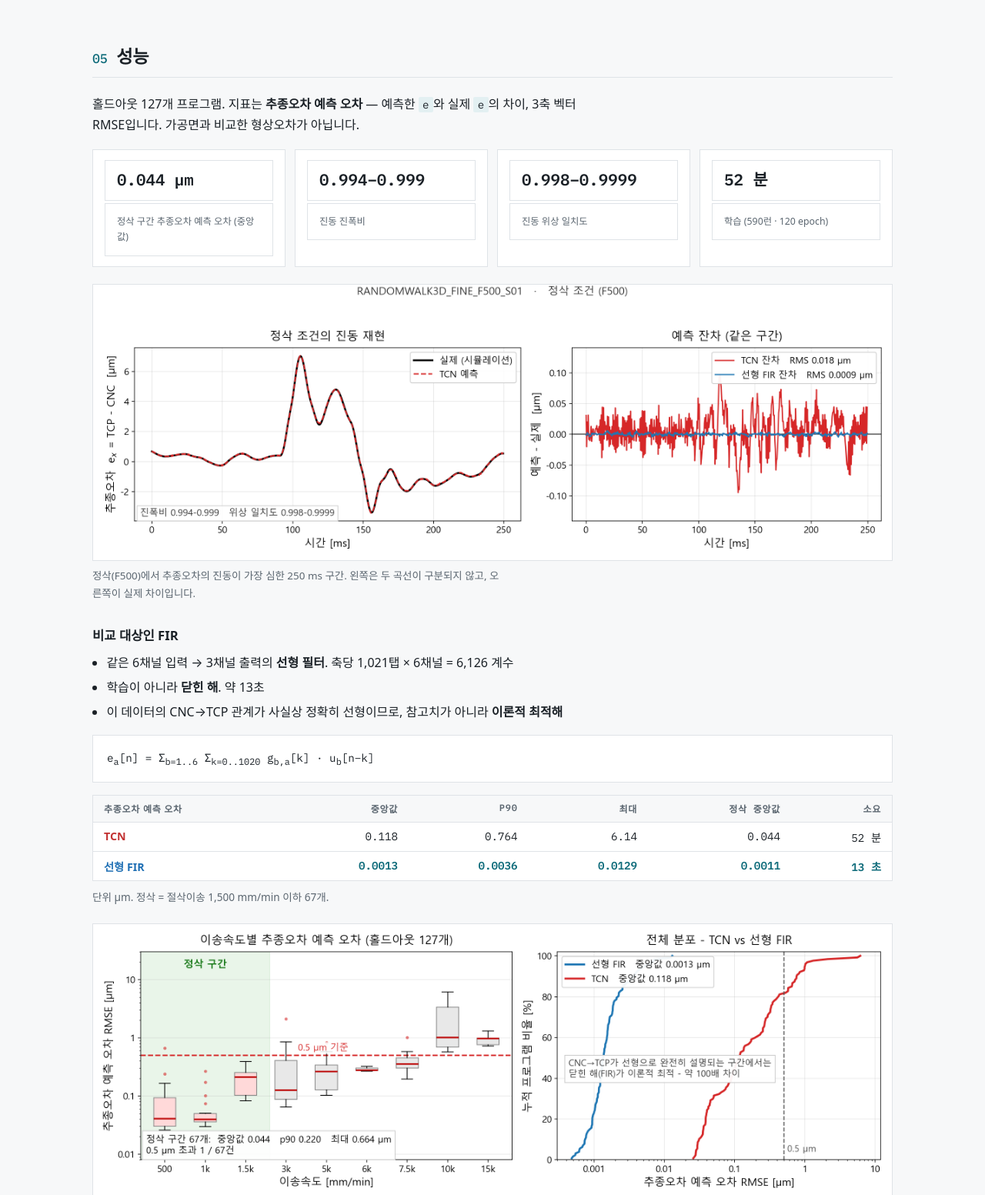
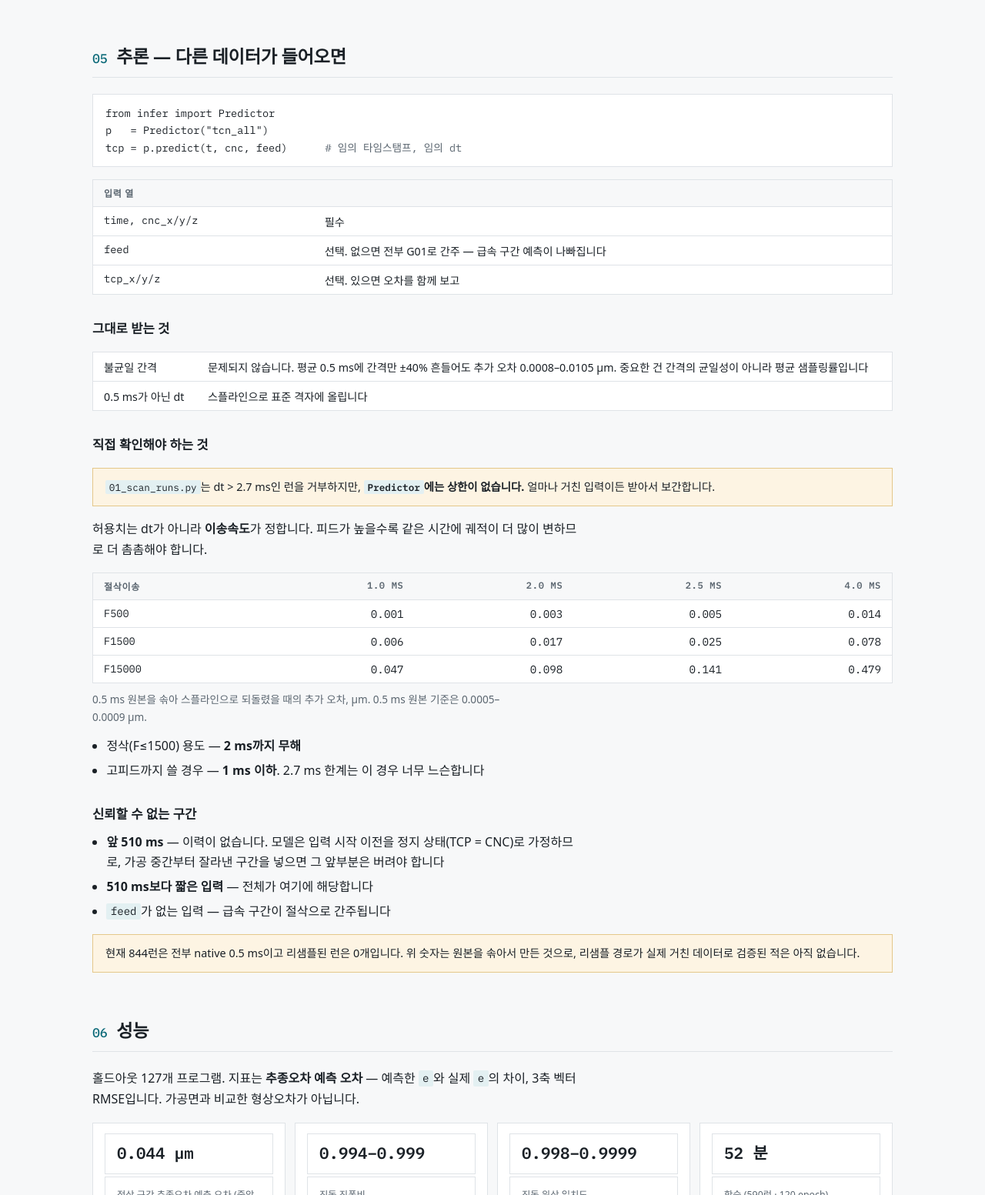
Before and after one commit to OptimisticPotato/CNC-TCP-wTCN, a plain HTML site: page docs/index.html in a window 1280 px wide. Shown: the part 4347-5900 px from the top of the page at 77% size. Drawn offline with Linux system fonts and the light colour scheme; a web font is replaced by a local one.

Commit message:
Document what the model accepts at inference, not just at training
The page covered training on 0.5 ms data and said nothing about feeding the
trained model something else, which is the question anyone using it asks
first.

New section 05 states what Predictor requires (time and cnc_x/y/z; feed is
optional and its absence makes every block look like cutting), what it takes
without complaint (irregular spacing costs 0.0008-0.0105 um at the same mean
rate; any dt is splined to the grid), and what the caller has to check,
because 01_scan_runs rejects runs coarser than 2.7 ms and Predictor does not.

The acceptable dt is set by feed, not by a fixed limit: resampling to 2.0 ms
costs 0.003 um at F500 and 0.098 um at F15000, against a 0.0005-0.0009 um
baseline. So 2 ms is harmless for finishing and 2.7 ms is too loose for high
feed. Also recorded: the first 510 ms of any input has no history and assumes
the motion starts at rest, and all 844 runs are natively 0.5 ms, so the
resampling path has never run on genuinely coarse data.

Co-Authored-By: Claude Opus 5 <noreply@anthropic.com>

```diff
--- a/docs/index.html
+++ b/docs/index.html
@@ -382,8 +382,84 @@ python code\scripts\02_select_doe.py --criterion excitation --set select.tag=r4
   </div>
 </section>
 
+<section id="use">
+  <h2><span class="num">05</span>추론 — 다른 데이터가 들어오면</h2>
+
+  <pre><code>from infer import Predictor
+p   = Predictor("tcn_all")
+tcp = p.predict(t, cnc, feed)      <span class="c"># 임의 타임스탬프, 임의 dt</span></code></pre>
+
+  <div class="tablewrap">
+    <table>
+      <thead><tr><th>입력 열</th><th></th></tr></thead>
+      <tbody>
+        <tr><td class="mono">time, cnc_x/y/z</td><td>필수</td></tr>
+        <tr><td class="mono">feed</td><td>선택. 없으면 전부 G01로 간주 — 급속 구간 예측이 나빠집니다</td></tr>
+        <tr><td class="mono">tcp_x/y/z</td><td>선택. 있으면 오차를 함께 보고</td></tr>
+      </tbody>
+    </table>
+  </div>
+
+  <h3>그대로 받는 것</h3>
+  <div class="tablewrap">
+    <table>
+      <tbody>
+        <tr><td style="white-space:nowrap">불균일 간격</td>
+            <td>문제되지 않습니다. 평균 0.5 ms에 간격만 ±40% 흔들어도 추가 오차 0.0008–0.0105 µm.
+            중요한 건 간격의 균일성이 아니라 평균 샘플링률입니다</td></tr>
+        <tr><td style="white-space:nowrap">0.5 ms가 아닌 dt</td>
+            <td>스플라인으로 표준 격자에 올립니다</td></tr>
+      </tbody>
+    </table>
+  </div>
+
+  <h3>직접 확인해야 하는 것</h3>
+  <div class="note">
+    <p><code>01_scan_runs.py</code>는 dt &gt; 2.7 ms인 런을 거부하지만,
+    <strong><code>Predictor</code>에는 상한이 없습니다.</strong> 얼마나 거친 입력이든 받아서 보간합니다.</p>
+  </div>
+
+  <p>허용치는 dt가 아니라 <strong>이송속도</strong>가 정합니다. 피드가 높을수록 같은 시간에 궤적이
+  더 많이 변하므로 더 촘촘해야 합니다.</p>
+
+  <div class="tablewrap">
+    <table>
+      <thead><tr><th>절삭이송</th><th class="num">1.0 ms</th><th class="num">2.0 ms</th>
+                 <th class="num">2.5 ms</th><th class="num">4.0 ms</th></tr></thead>
+      <tbody>
+        <tr><td class="mono">F500</td><td class="num">0.001</td><td class="num">0.003</td>
+            <td class="num">0.005</td><td class="num">0.014</td></tr>
+        <tr><td class="mono">F1500</td><td class="num">0.006</td><td class="num">0.017</td>
+            <td class="num">0.025</td><td class="num">0.078</td></tr>
+        <tr><td class="mono">F15000</td><td class="num">0.047</td><td class="num">0.098</td>
+            <td class="num">0.141</td><td class="num">0.479</td></tr>
+      </tbody>
+    </table>
+  </div>
+  <p style="font-size:.85rem;color:var(--fg-dim);margin-top:-6px">0.5 ms 원본을 솎아 스플라인으로
+  되돌렸을 때의 추가 오차, µm. 0.5 ms 원본 기준은 0.0005–0.0009 µm.</p>
+
+  <ul>
+    <li>정삭(F≤1500) 용도 — <strong>2 ms까지 무해</strong></li>
+    <li>고피드까지 쓸 경우 — <strong>1 ms 이하</strong>. 2.7 ms 한계는 이 경우 너무 느슨합니다</li>
+  </ul>
+
+  <h3>신뢰할 수 없는 구간</h3>
+  <ul>
+    <li><strong>앞 510 ms</strong> — 이력이 없습니다. 모델은 입력 시작 이전을 정지 상태(TCP = CNC)로
+    가정하므로, 가공 중간부터 잘라낸 구간을 넣으면 그 앞부분은 버려야 합니다</li>
+    <li><strong>510 ms보다 짧은 입력</strong> — 전체가 여기에 해당합니다</li>
+    <li><code>feed</code>가 없는 입력 — 급속 구간이 절삭으로 간주됩니다</li>
+  </ul>
+
+  <div class="note">
+    <p>현재 844런은 전부 native 0.5 ms이고 리샘플된 런은 0개입니다. 위 숫자는 원본을 솎아서
+    만든 것으로, 리샘플 경로가 실제 거친 데이터로 검증된 적은 아직 없습니다.</p>
+  </div>
+</section>
+
 <section id="perf">
-  <h2><span class="num">05</span>성능</h2>
+  <h2><span class="num">06</span>성능</h2>
   <p>홀드아웃 127개 프로그램. 지표는 <strong>추종오차 예측 오차</strong> — 예측한 <code>e</code>와 실제 <code>e</code>의 차이, 3축 벡터 RMSE입니다. 가공면과 비교한 형상오차가 아닙니다.</p>
 
   <div class="keyfact">
```
